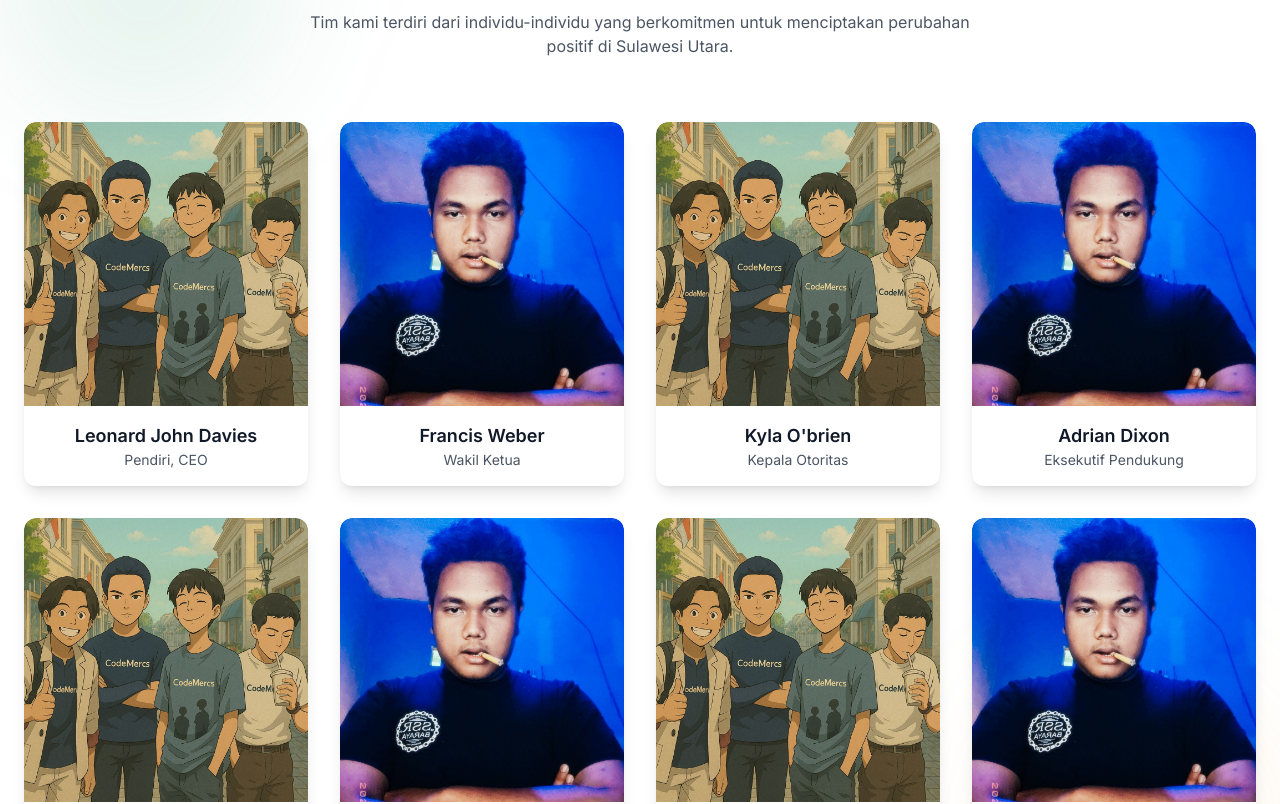
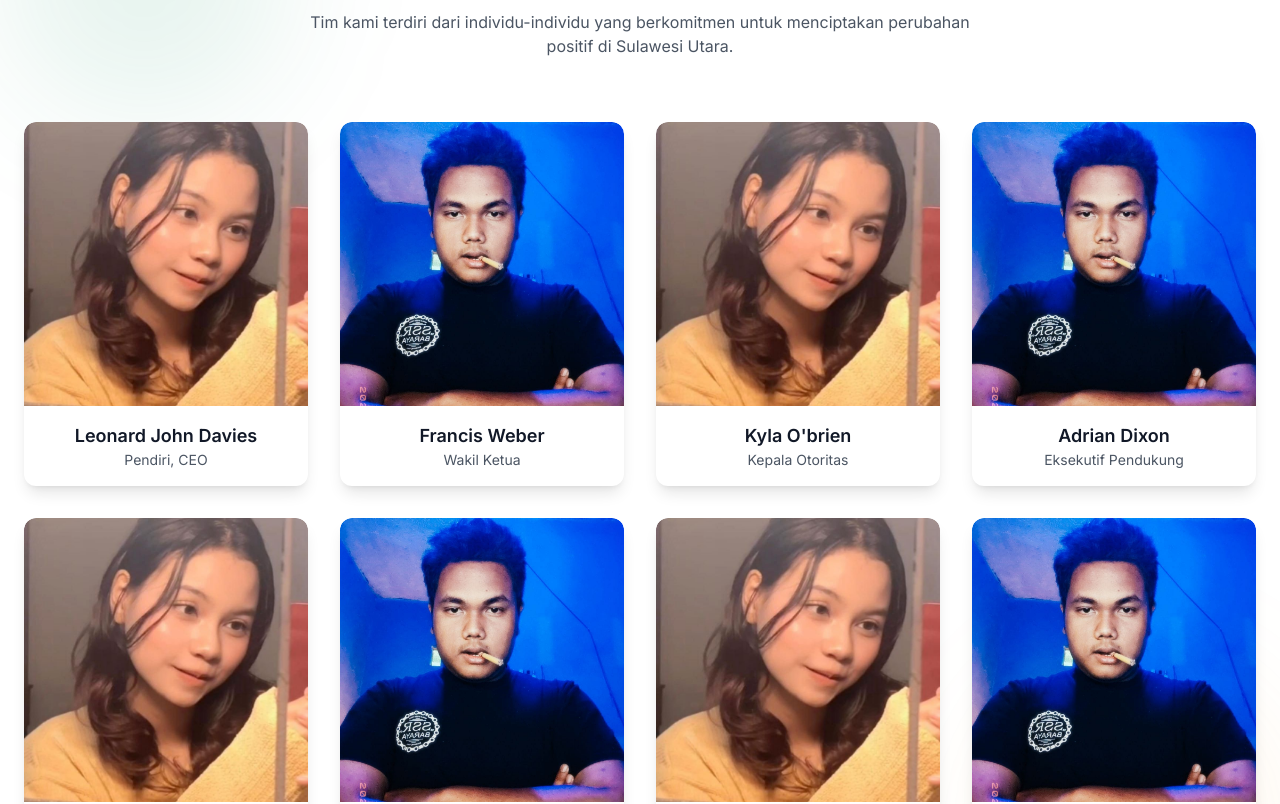
Before and after one commit to habibiramadhan/BakuBantuSulut-FE, a Next.js app: page /about in a window 1280 px wide. Shown: the part 2160-2964 px from the top of the page. Built offline with nearby package versions, Linux system fonts and the light colour scheme.

Commit message:
HOTFIX: Issue Registration

```diff
--- a/src/app/about/page.tsx
+++ b/src/app/about/page.tsx
@@ -169,7 +169,7 @@ const TeamSection = () => {
       id: 1,
       name: "Leonard John Davies",
       position: "Pendiri, CEO",
-      image: "/images/example-profile-01.jpeg",
+      image: "/images/example-profile-03.jpeg",
       socials: {
         facebook: "#",
         twitter: "#",
@@ -191,7 +191,7 @@ const TeamSection = () => {
       id: 3,
       name: "Kyla O'brien",
       position: "Kepala Otoritas",
-      image: "/images/example-profile-01.jpeg",
+      image: "/images/example-profile-03.jpeg",
       socials: {
         facebook: "#",
         twitter: "#",
@@ -213,7 +213,7 @@ const TeamSection = () => {
       id: 5,
       name: "Freddy Busby",
       position: "Manajer Proyek",
-      image: "/images/example-profile-01.jpeg",
+      image: "/images/example-profile-03.jpeg",
       socials: {
         facebook: "#",
         twitter: "#",
@@ -235,7 +235,7 @@ const TeamSection = () => {
       id: 7,
       name: "Miriam Middleton",
       position: "Pendiri, CEO",
-      image: "/images/example-profile-01.jpeg",
+      image: "/images/example-profile-03.jpeg",
       socials: {
         facebook: "#",
         twitter: "#",
--- a/src/components/pages/volunteer/registration/Step3ProfilePicture.tsx
+++ b/src/components/pages/volunteer/registration/Step3ProfilePicture.tsx
@@ -60,7 +60,7 @@ const Step3ProfilePicture = ({
       <div className="text-center">
         <div className="mb-10 max-w-md mx-auto">
           <FileInput
-            label="profileImage"
+            label=""
             showPreview
             previewUrl={previewUrl}
             onFileChange={handleFileUpload}
```
Also changed, not shown: public/images/example-profile-03.jpeg (added).
